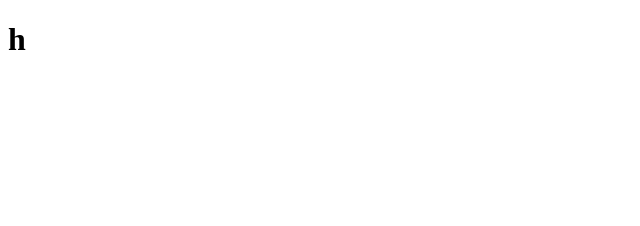
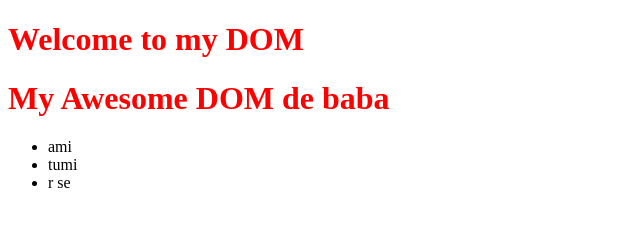
Before and after one commit to JannatCSE22/video-24-1, a plain HTML site: page index.html in a window 1280 px wide. Shown: the whole page, without its empty margins (0-640 px from the left). Drawn offline with Linux system fonts and the light colour scheme; files that its build step writes are made by us from their sources.

Commit message:
Add files via upload

```diff
--- a/index.html
+++ b/index.html
@@ -4,9 +4,40 @@
     <meta charset="UTF-8">
     <meta http-equiv="X-UA-Compatible" content="IE=edge">
     <meta name="viewport" content="width=device-width, initial-scale=1.0">
+
+    <link rel="stylesheet" href="style.css">
+
     <title>Document</title>
 </head>
 <body>
-    <h1>h</h1>
+    <header>
+        <h1>Welcome to my DOM</h1>
+    </header>
+    <main>
+        <h1>My Awesome DOM de baba</h1>
+        <ul>
+            <li>ami</li>
+            <li>tumi</li>
+            <li>r se</li>
+        </ul>
+    </main>
+
+    <script src="./js/dom.js"></script>
+    <script>
+
+        // const liCollection = document.getElementsByTagName("li");
+        // for(const li of liCollection){
+        //     console.log(li);
+        // }
+        const liCollection = document.getElementsByTagName("li");
+        for(const li of liCollection){
+            console.log(li.innerText);
+        }
+
+        const allHeadings = document.getElementsByTagName("h1");
+        for(const h1 of allHeadings){
+            console.log(allHeadings.innerText);
+        }
+    </script>
 </body>
 </html>
--- /dev/null
+++ b/js/dom.js
@@ -0,0 +1,4 @@
+console.log("from dom.js");
+// const listCollection = document.getElementsByTagName('li');
+
+// console.log(listCollection);
--- /dev/null
+++ b/styles/style.css
@@ -0,0 +1,3 @@
+h1{
+    color: red;
+}
```
